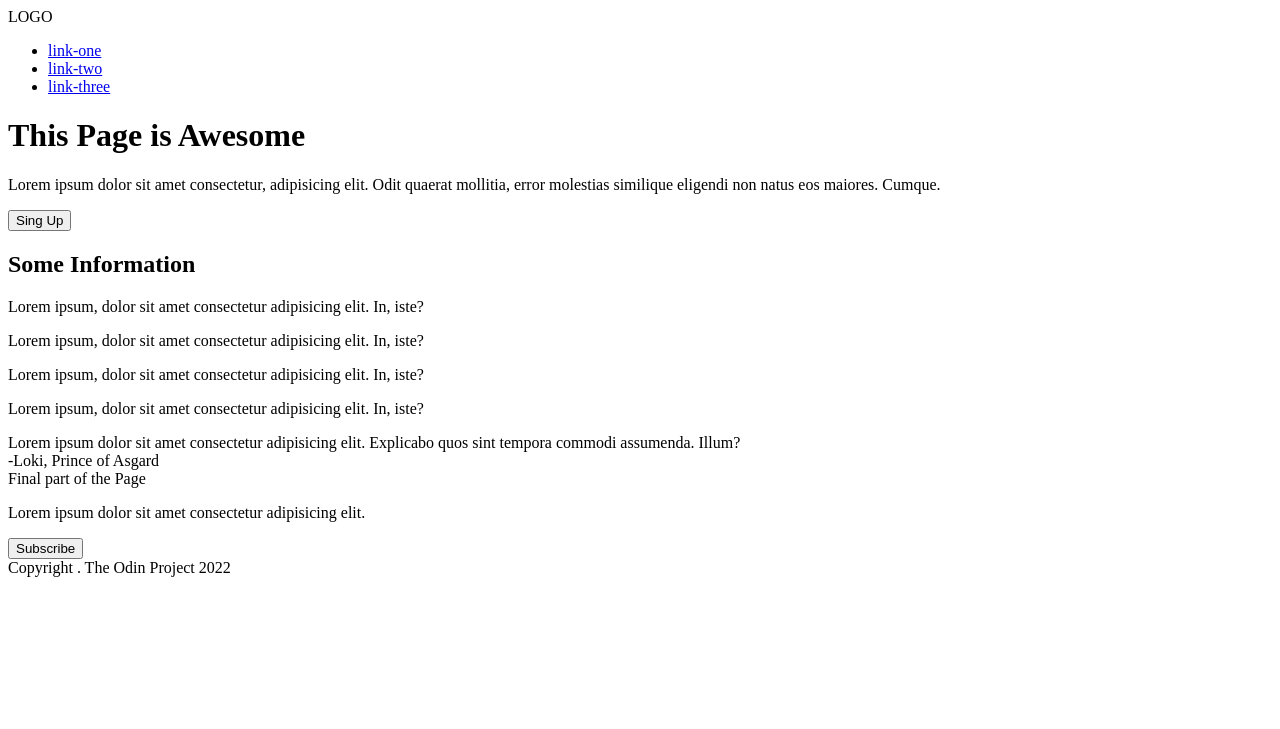
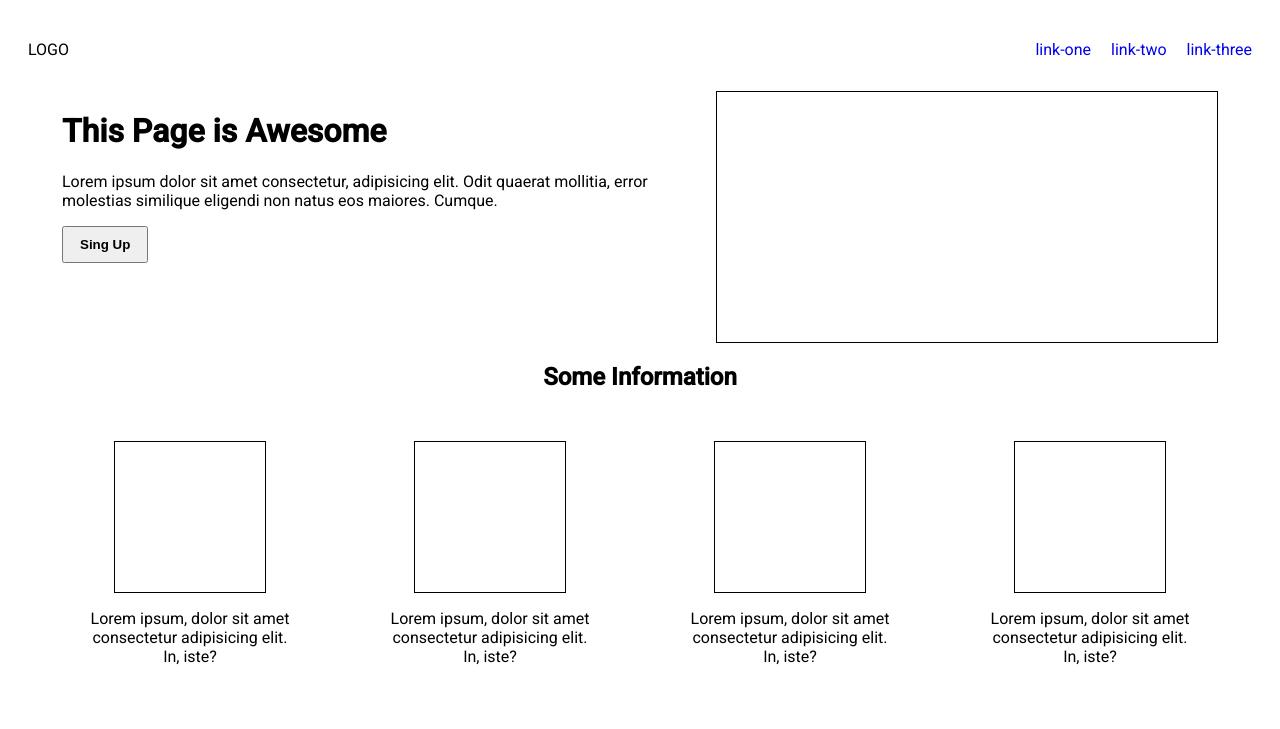
Before and after one commit to Julian-Camacho/odin_landing_page, a plain HTML site: page index.html in a window 1280 px wide. Shown: the top 729 px of the page. Drawn offline with Linux system fonts and the light colour scheme.

Commit message:
Added styles.css and modified index.html

```diff
--- a/index.html
+++ b/index.html
@@ -5,6 +5,7 @@
     <meta http-equiv="X-UA-Compatible" content="IE=edge">
     <meta name="viewport" content="width=device-width, initial-scale=1.0">
     <title>Odin Landing Page</title>
+    <link rel="stylesheet" href="styles.css">
 </head>
 <body>
     <div class="header">
@@ -60,7 +61,7 @@
         </div>
     </div>
     <div class="footer">
-        <div class="copy">Copyright . The Odin Project 2022</div>
+        <div class="copy">Copyright &copy; The Odin Project 2022</div>
     </div>
 </body>
 </html>
--- /dev/null
+++ b/styles.css
@@ -0,0 +1,135 @@
+@import url('https://fonts.googleapis.com/css2?family=Roboto:ital,wght@0,300;0,400;0,500;1,300;1,400&display=swap');
+
+body {
+    font-family: 'Roboto', sans-serif;
+    display: flex;
+    flex-direction: column;
+}
+
+ul {
+    list-style-type: none;
+    display: flex;
+    gap: 20px;
+}
+
+a {
+    text-decoration: none;
+}
+
+button:hover {
+    cursor: pointer;
+}
+
+.header {
+    display: flex;
+    justify-content: space-between;
+    align-items: center;
+    padding: 16px 20px;
+}
+
+.intro {
+    display: flex;
+    justify-content: space-evenly;
+}
+
+.intro .img {
+    width: 500px;
+    height: 250px;
+    border: 1px solid;
+}
+
+.card {
+    max-width: 600px;
+}
+
+.hinfo {
+    height: 150px;
+    width: 150px;
+    border: 1px solid;
+}
+
+.info {
+    display: flex;
+    flex-direction: column;
+    align-items: center;
+}
+
+.sub {
+    margin-bottom: 50px;
+}
+
+.container {
+    display: flex;
+    justify-content: center;
+    gap: 100px;
+}
+
+.tinfo {
+    max-width: 200px;
+}
+
+.snap {
+    text-align: center;
+    display: flex;
+    flex-direction: column;
+    align-items: center;
+}
+
+.quote {
+    display: flex;
+    flex-direction: column;
+    align-items: center;
+    padding: 50px;
+}
+
+.tuoqe {
+    font-size: 36px;
+    padding: 50px;
+    max-width: 800px;
+    font-style: italic;
+}
+
+.author {
+    padding-left: 300px;
+    font-size: 19px;
+    font-weight: bold;
+    margin-top: -30px;
+}
+
+.final {
+    display: flex;
+    justify-content: space-around;
+    align-items: center;
+    padding: 50px;
+}
+
+.fcontainer {
+    display: flex;
+    border: 1px solid;
+    padding: 60px 200px;
+    gap: 150px;
+    align-items: center;
+}
+
+.footer {
+    display: flex;
+    justify-content: center;
+    align-items: center;
+    padding: 30px ;
+}
+
+button {
+    padding: 9px 16px;
+    font-weight: bold;
+}
+
+.futton {
+    flex-grow: 0;
+    box-sizing: border-box;
+    max-height: 37px;
+}
+
+.fitle {
+    font-size: 24px;
+    font-weight: bold;
+}
```
